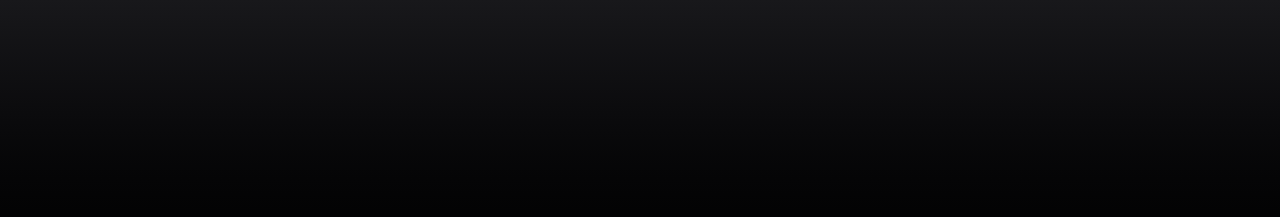
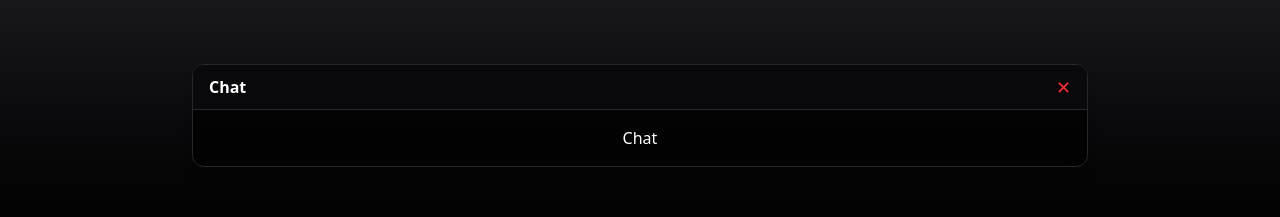
Before and after one commit to Emanuel-DevX/Portfolio, a React (Vite) app: page / in a window 1280 px wide. Both pictures are taken after a click on the button "Chat". Shown: the top 217 px of the page. Built offline with nearby package versions, Linux system fonts and the light colour scheme.

Commit message:
Initial pages setup to test deployment

```diff
--- a/src/App.jsx
+++ b/src/App.jsx
@@ -1,9 +1,15 @@
+import React, { useState } from 'react'
 import AppLauncherNavbar from './components/Navbar'
+import AppWindow from './components/AppWindow'
+import Home from './components/Home'
 function App() {
+  const [activeApp, setActiveApp] = useState(null)
   return (
     <>
-      <div className="w-screen h-screen bg-gradient-to-b from-zinc-900 via-black to-zinc-900 text-white overflow-hidden relative"></div>
-      <AppLauncherNavbar activeApp={'Chat'} />
+      <div className="w-screen h-screen bg-gradient-to-b from-zinc-900 via-black to-zinc-900 text-white overflow-hidden relative">
+        {activeApp ? <AppWindow app={activeApp} setActiveApp={setActiveApp} /> : <Home />}
+        <AppLauncherNavbar activeApp={activeApp} setActiveApp={setActiveApp} />
+      </div>
     </>
   )
 }
--- /dev/null
+++ b/src/apps/Chat.jsx
@@ -0,0 +1,6 @@
+const Chat = () => (
+  <div className="flex flex-col items-center justify-center h-full text-center">
+Chat
+  </div>
+)
+export default Chat
--- /dev/null
+++ b/src/components/AppWindow.jsx
@@ -0,0 +1,38 @@
+import React from 'react'
+import Chat from '../apps/Chat'
+// import Projects from './apps/Projects'
+// import other apps as needed
+
+const appComponents = {
+  Chat,
+//   Projects,
+  // Terminal: ...,
+  // Blog: ...,
+  // About: ...,
+}
+
+const AppWindow = ({ app, setActiveApp }) => {
+  const AppComponent = appComponents[app]
+
+  return (
+    <div className="absolute top-16 left-1/2 -translate-x-1/2 w-[90%] max-w-4xl bg-black/70 border border-zinc-800 rounded-xl shadow-lg backdrop-blur-md z-40 overflow-hidden">
+      <div className="flex items-center justify-between px-4 py-2 bg-zinc-950 border-b border-zinc-800">
+        <div className="flex items-center gap-2">
+          {/* App icon can go here based on app name if you want */}
+          <span className="font-bold text-white">{app}</span>
+        </div>
+        <button
+          className="text-red-500 hover:text-red-300 text-lg"
+          onClick={() => setActiveApp(null)}
+        >
+          ✕
+        </button>
+      </div>
+      <div className="p-4 max-h-[calc(100vh-10rem)] overflow-y-auto">
+        {AppComponent ? <AppComponent /> : <div>App not found</div>}
+      </div>
+    </div>
+  )
+}
+
+export default AppWindow
--- /dev/null
+++ b/src/components/Home.jsx
@@ -0,0 +1,7 @@
+const Home = () => (
+  <div className="flex flex-col items-center justify-center h-full text-center">
+    <h1 className="text-3xl font-bold mb-2">Welcome to Emanuel's Portfolio</h1>
+    <p className="text-zinc-400">Click any app below to explore my work.</p>
+  </div>
+)
+ export default Home
--- a/src/components/Navbar.jsx
+++ b/src/components/Navbar.jsx
@@ -14,7 +14,7 @@ import {
   FaCode,
   FaBlog,
 } from 'react-icons/fa'
-const AppLauncherNavbar = ({ activeApp }) => {
+const AppLauncherNavbar = ({ activeApp, setActiveApp }) => {
   const apps = [
     { name: 'Chat', icon: FaComments },
     { name: 'Projects', icon: FaLaptopCode },
@@ -35,6 +35,11 @@ const AppLauncherNavbar = ({ activeApp }) => {
         {visibleApps.map(({ name, icon: Icon }) => (
           <button
             key={name}
+            onClick={() => {
+              if (name === activeApp)
+              setActiveApp(null)
+              else
+              setActiveApp(name)}}
             className={`flex flex-col sm:flex-row items-center gap-1 sm:gap-2 px-3 py-1 md:py-2 rounded-md transition-transform duration-200 hover:scale-105 ${
               activeApp === name
                 ? 'md:bg-white/10 md:ring-2 md:ring-white/30 text-[#ce9c13]'
```
